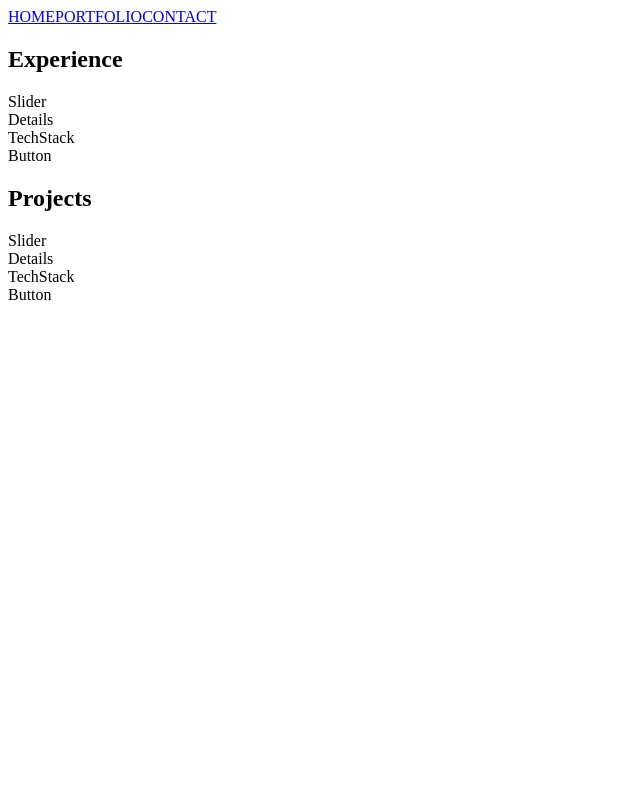
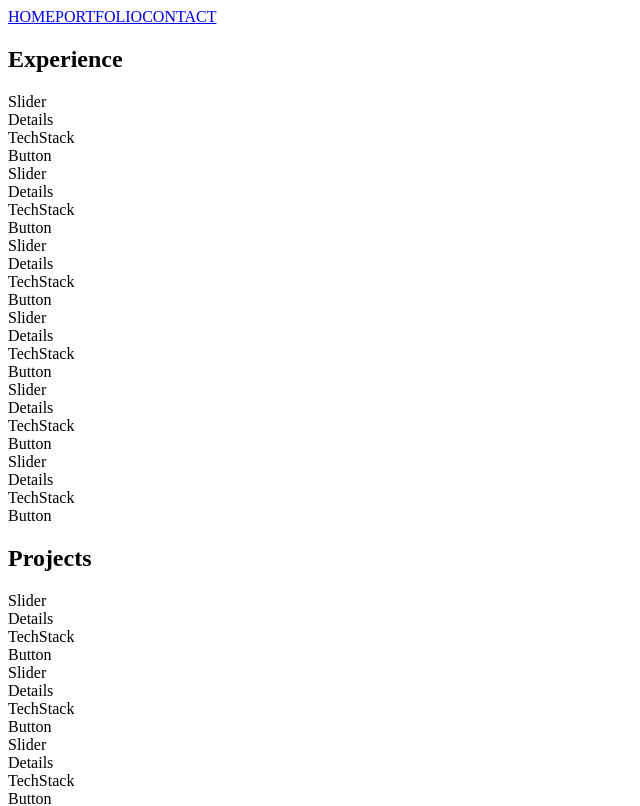
Before and after one commit to annaduong17/portfolio, a React (Create React App) app: page /portfolio in a window 1280 px wide. Shown: the top 806 px of the page, without its empty margins (0-640 px from the left). Built offline with nearby package versions, Linux system fonts and the light colour scheme.

Commit message:
add content to Portfolio

```diff
--- a/src/App.js
+++ b/src/App.js
@@ -8,7 +8,7 @@ import NotFound from './components/NotFound';
 function App () {
   return(
     <BrowserRouter>
-      <div>
+      <div className='app'>
         <Navbar />
 
         <Routes>
--- a/src/components/PortfolioPage.js
+++ b/src/components/PortfolioPage.js
@@ -1,13 +1,167 @@
 import Project from './Project';
 
 function PortfolioPage() {
+  const projects = [
+    {
+      type: 'experience',
+      name: 'Vueable Query',
+      description: 'Open source developer tool that reports on Tanstack Query activities and performance metrics for Vue.js apps',
+      features: [
+        'a timeline to visualize query history',
+        'a text panel to display all relevant queries under their query key',
+        'highlighting on click and hover',
+        'tool tip displayed on hover'
+      ],
+      techStack: [
+        'JavaScript',
+        'Vue.js',
+        'Pinia',
+        'D3.js',
+        'Sass'
+      ],
+      images: [
+        '/images/vueable-query-1.png',
+        '/images/vueable-query-2.png',
+        '/images/vueable-query-3.png'
+      ],
+      button: 'Visit Site'
+    },
+    {
+      type: 'project',
+      name: 'E-commerce',
+      description: 'An app that displays shoes for sale',
+      features: [
+        'Open a lightbox gallery by clicking on the large product image',
+        'Switch the large product image by clicking on the small thumbnail images',
+        'Add items to the cart and delete items',
+        'Cart icon updates with total number of items'
+      ],
+      techStack: [
+        'JavaScript',
+        'React.js',
+        'Sass'
+      ],
+      images: [
+        '/images/e-commerce-1.png',
+        '/images/e-commerce-2.png',
+        '/images/e-commerce-3.png',
+        '/images/e-commerce-4.png'
+      ],
+      button: 'View Github Repo'
+    },
+    {
+      type: 'project',
+      name: 'Expenses Chart',
+      description: 'A component that visualizes weekly spending using a bar graph',
+      features: [
+        'View the bar chart and hover over the individual bars to see the correct amounts for each day',
+        'See the bar with the highest amount highlighted in a different color to the other bars',
+        'See the selected bar\'s opacity change on hover',
+        'See dynamically generated bar heights based on the data in the local JSON file'
+      ],
+      techStack: [
+        'JavaScript',
+        'React.js',
+        'Sass'
+      ],
+      images: [
+        '/images/expenses-chart-1.png',
+        '/images/expenses-chart-2.png'
+      ],
+      button: 'View Github Repo'
+    },
+    {
+      type: 'project',
+      name: 'Age Calculator',
+      description: 'An app that calculates the current age based on provided birthdate',
+      features: [
+        'View an age in years, months, and days after submitting a valid date through the form',
+        'Receive validation errors if any field is empty when the form is submitted',
+        'Receive validation errors if the day number is not between 1-31',
+        'Receive validation errors if the month number is not between 1-12',
+        'Receive validations errors if the date is in the future'
+      ],
+      techStack: [
+        'JavaScript',
+        'React.js',
+        'Sass'
+      ],
+      images: [
+        '/images/age-calculator-1.png',
+        '/images/age-calculator-2.png'
+      ],
+      button: 'View Github Repo'
+    },
+    {
+      type: 'project',
+      name: 'Newsletter',
+      description: 'A newsletter sign-up form with success message',
+      features: [
+        'Add user\'s email and submit the form',
+        'See a success message with user\'s email after successfully submitting the form',
+        'See form validation errors if the field is left empty',
+        'See form validation errors if the email address is not formatted correctly'
+      ],
+      techStack: [
+        'JavaScript',
+        'React.js',
+        'Sass'
+      ],
+      images: [
+        '/images/newsletter-1.png',
+        '/images/newsletter-2.png',
+        '/images/newsletter-3.png'
+      ],
+      button: 'View Github Repo'
+    },
+    {
+      type: 'project',
+      name: 'FAQ Accordion',
+      description: 'A page that displays frequently asked questions and answers',
+      features: [
+        'Hide/show the answer to a question when the question is clicked',
+        'Only one answer is open at a time',
+        'Navigate the questions and hide/show answers using keyboard navigation alone'
+      ],
+      techStack: [
+        'JavaScript',
+        'React.js',
+        'Sass'
+      ],
+      images: [
+        '/images/faq-accordion-1.png',
+        '/images/faq-accordion-2.png'
+      ],
+      button: 'View Github Repo'
+    },
+  ]
+
+
+  const renderedItems = projects.map((item, index) => {
+    return (
+        <Project
+          key={index}
+          type={item.type}
+          name={item.name}
+          description={item.description}
+          features={item.features}
+          images={item.images}
+          button={item.button}
+        />
+    )
+  })
+
   return (
-    <div>
-      <h2>Experience</h2>
-      <Project />
+    <div className='portfolio'>
+      <section>
+        <h2>Experience</h2>
+        {renderedItems}
+      </section>
 
-      <h2>Projects</h2>
-      <Project />
+      <section>
+        <h2>Projects</h2>
+        {renderedItems}
+      </section>
     </div>
   );
 }
```
